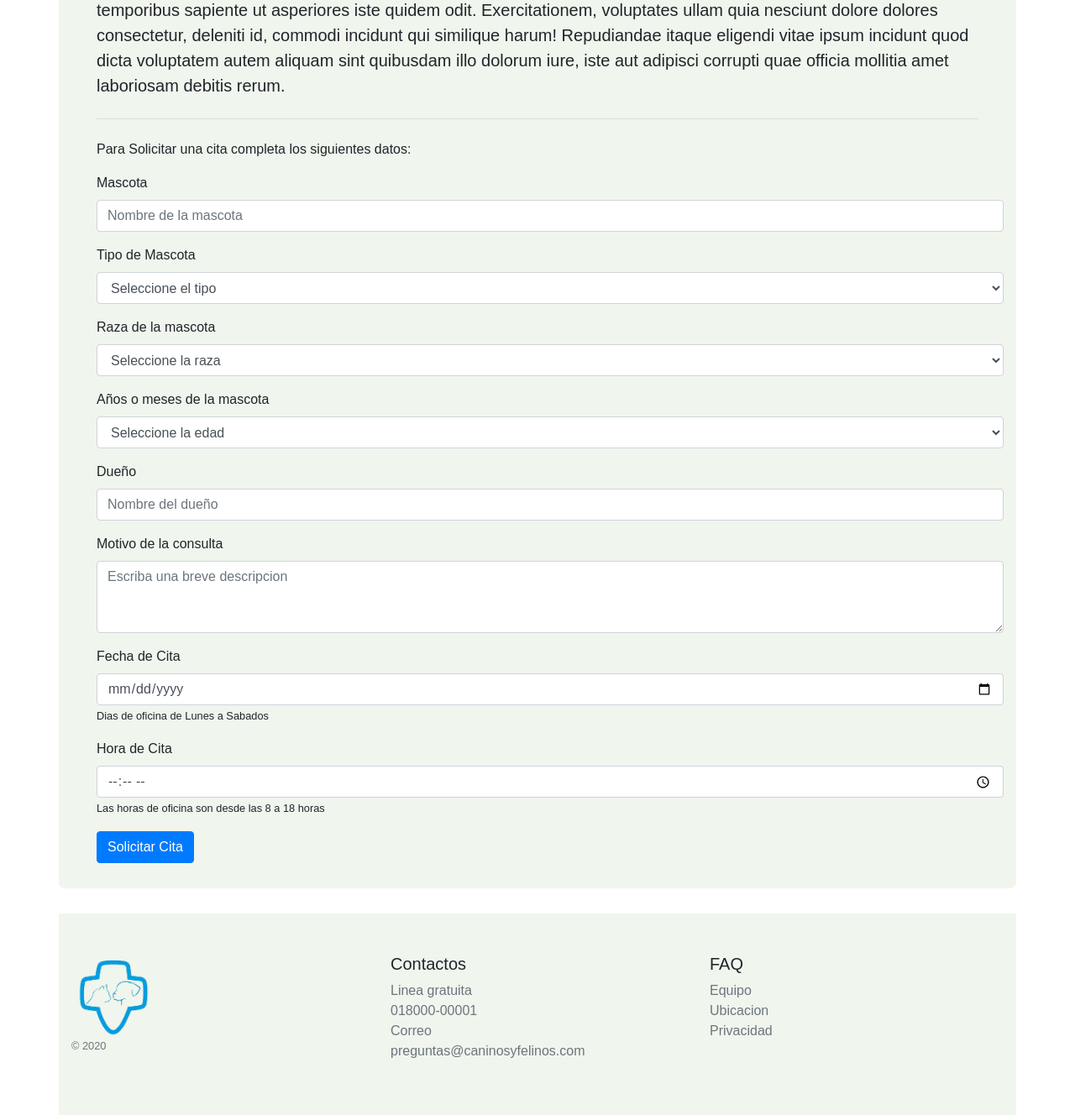
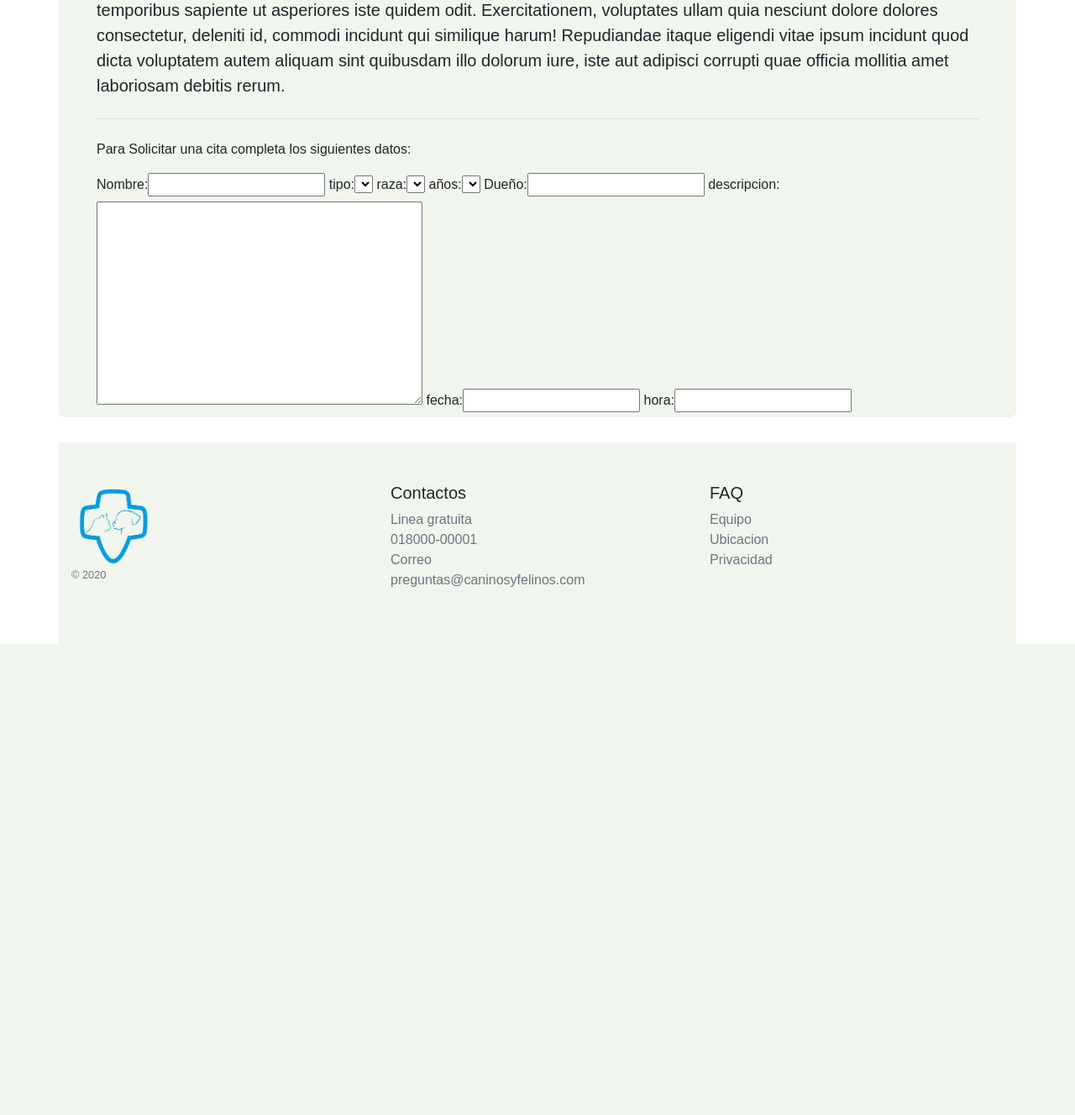
Before and after one commit to pythondjango2020/veterinariadjango, a Django app: page /formulario/ in a window 1280 px wide. Shown: the part 577-1905 px from the top of the page at 84% size. After the commit the page ends 1344 px from the top, so only its background shows below. Run offline with Django 3.2, Linux system fonts and the light colour scheme; lists and menus that the app fills with data are empty; some libraries are stand-ins or nearby versions; some web fonts are replaced.

Commit message:
formulario

```diff
--- a/home/forms.py
+++ b/home/forms.py
@@ -3,10 +3,10 @@ from .models import *
 
 class citaform(forms.Form):
     mascota =  forms.CharField(label="Nombre", required=True)
-    tipo = forms.CharField(label="tipo", required=True)
-    raza = forms.CharField(label="raza", required=True)
-    años = forms.CharField(label="años", required=True)
+    tipo = forms.CharField(label="tipo", required=True, widget=forms.Select)
+    raza = forms.CharField(label="raza", required=True, widget=forms.Select)
+    años = forms.CharField(label="años", required=True, widget=forms.Select)
     dueño = forms.CharField(label="Dueño", required=True)
-    descripcion = forms.CharField(label="descripcion", required=True)
-    fecha = forms.DateField(label="fecha", required=True)
+    descripcion = forms.CharField(label="descripcion", required=True, widget=forms.Textarea)
+    fecha = forms.DateField(label="fecha", required=True, widget=forms.TimeInput)
     hora = forms.TimeField(label="hora", required=True)
--- a/home/views.py
+++ b/home/views.py
@@ -1,4 +1,5 @@
 from django.shortcuts import render
+from .forms import citaform
 
 # Create your views here.
 def vista_base(request):
@@ -14,4 +15,5 @@ def vista_index(request):
     return render(request, 'index.html')
 
 def vista_formulario(request):
-    return render(request, 'formulario.html')
+    cita_form = citaform()
+    return render(request, 'formulario.html',{'form':cita_form})
--- a/templates/formulario.html
+++ b/templates/formulario.html
@@ -21,7 +21,9 @@
                     <p>Para Solicitar una cita completa los siguientes datos:</p>
                 </div>
                 <div class="formulario">
-                    <form class="boton">
+                    <!-- formulario -->
+                    {{form}}
+                    <!-- <form class="boton" action="" method="POST">
                         <div class="form-group">
                             <label for="exampleFormControlInput1">Mascota</label>
                             <input type="text" class="form-control" id="exampleFormControlInput1"
@@ -29,7 +31,7 @@
                         </div>
                         <div class="form-group">
                             <label for="exampleFormControlInput1">Tipo de Mascota</label>
-                            <select class="form-control" id="GET_tipos">
+                            <select class="form-control" id="exampleFormControlSelect1">
                                 <option selected>Seleccione el tipo</option>
                             </select>
                         </div>
@@ -74,7 +76,8 @@
                             <small>Las horas de oficina son desde las 8 a 18 horas</small>
                         </div>
                         <button class="btn btn-primary botonero" type="submit">Solicitar Cita</button>
-                    </form>
+                    </form> -->
+                    <!-- Fin formulario -->
                 </div>
             </div>
         </div>
```
Also changed, not shown: home/migrations/0001_initial.py (deleted).
